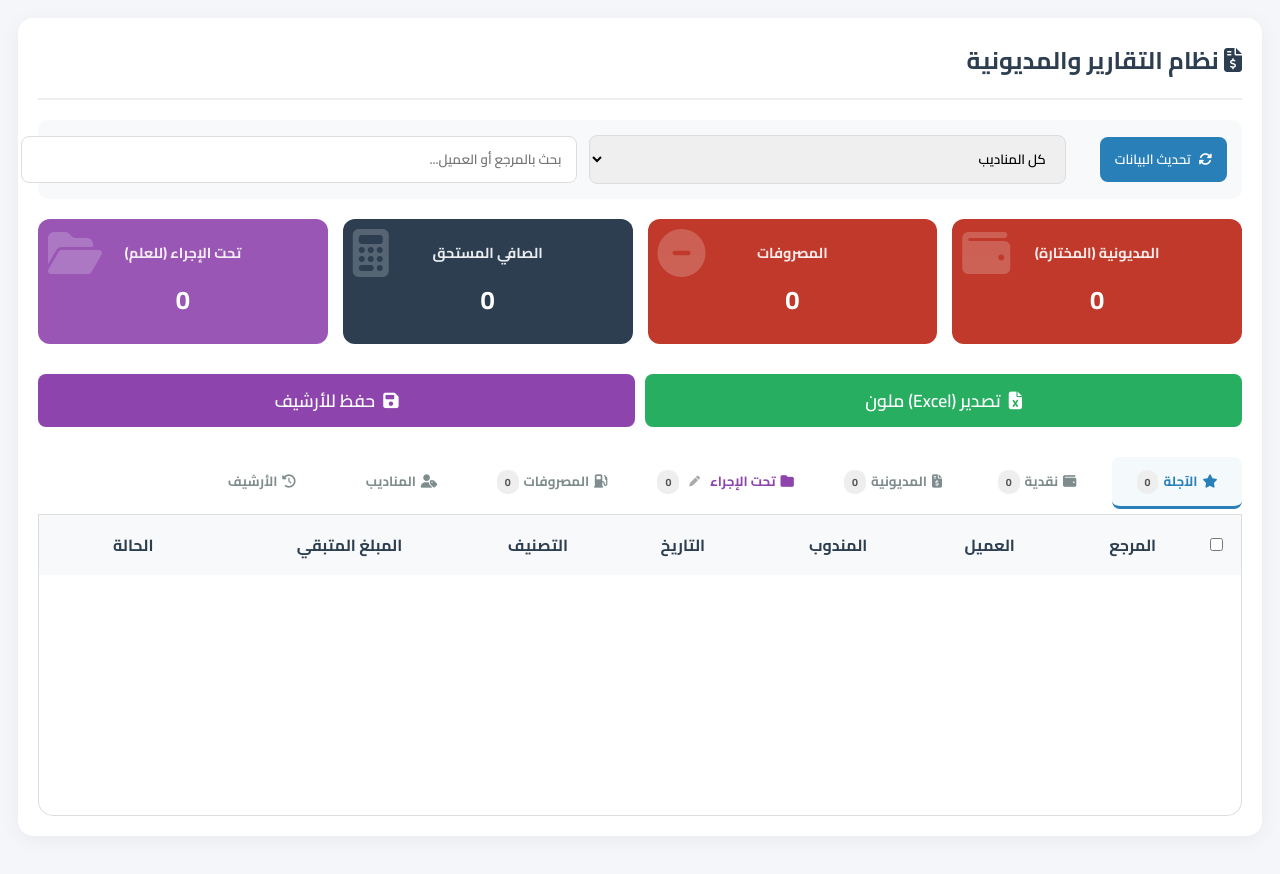
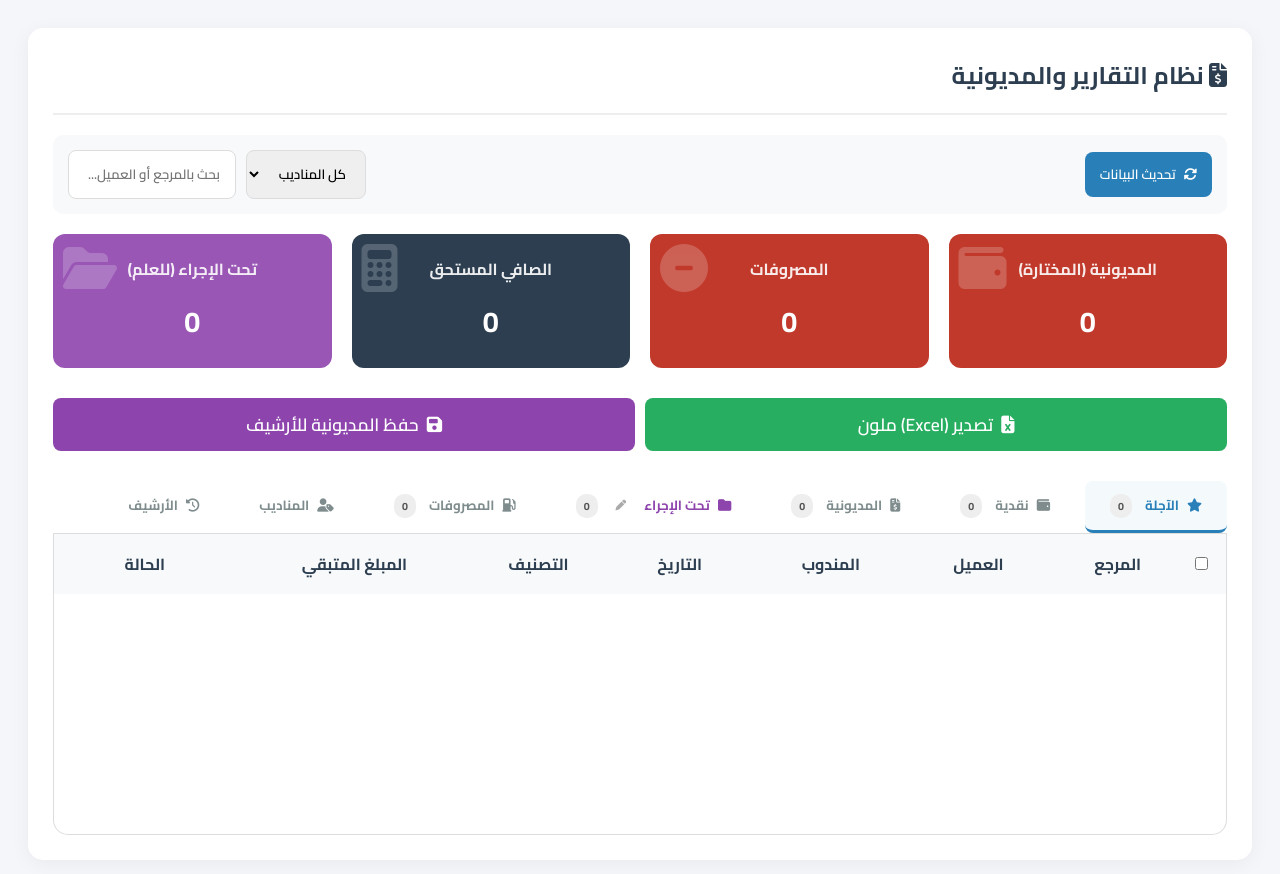
Before and after one commit to mansour42433/Madunia, a plain HTML site: page index.html in a window 1280 px wide. Drawn offline with nearby package versions, Linux system fonts and the light colour scheme; a script that the page names is missing.

Commit message:
Add files via upload

```diff
--- a/index.html
+++ b/index.html
@@ -3,7 +3,7 @@
 <head>
 <meta charset="UTF-8">
 <meta name="viewport" content="width=device-width, initial-scale=1.0">
-<title>نظام التقرير الشامل المطور (نسخة مخصصة)</title>
+<title>نظام التقرير الشامل </title>
 
 <link rel="preconnect" href="https://fonts.googleapis.com">
 <link rel="preconnect" href="https://fonts.gstatic.com" crossorigin>
@@ -14,49 +14,38 @@
 <script src="https://cdnjs.cloudflare.com/ajax/libs/FileSaver.js/2.0.5/FileSaver.min.js"></script>
 
 <style>
-:root{--p:#2980b9;--d:#2c3e50;--r:#c0392b;--g:#27ae60;--o:#f39c12;--cust:#8e44ad; --bg:#f4f6f9}
-body{font-family:'Cairo', sans-serif; background:var(--bg); padding:10px; color: var(--d); padding-bottom: 140px;}
-.box{background:#fff;padding:20px;border-radius:15px;max-width:1400px;margin:auto;box-shadow: 0 4px 20px rgba(0,0,0,0.05)}
-h2{margin-top:0; border-bottom: 2px solid #eee; padding-bottom: 15px; margin-bottom: 20px; display:flex; justify-content:space-between; align-items:center; flex-wrap: wrap; gap: 10px;}
-.stats{display:grid;grid-template-columns:repeat(auto-fit,minmax(160px,1fr));gap:15px;margin-bottom:25px}
+/* تمت إضافة متغير لون جديد --cust للتبويب المخصص */
+:root{--p:#2980b9;--d:#2c3e50;--r:#c0392b;--g:#27ae60;--o:#f39c12;--cust:#8e44ad;--bg:#f4f6f9}
+body{font-family:'Cairo', sans-serif; background:var(--bg); padding:20px; color: var(--d); padding-bottom: 120px;}
+.box{background:#fff;padding:25px;border-radius:15px;max-width:1400px;margin:auto;box-shadow: 0 4px 20px rgba(0,0,0,0.05)}
+h2{margin-top:0; border-bottom: 2px solid #eee; padding-bottom: 15px; margin-bottom: 20px; display:flex; justify-content:space-between; align-items:center}
+.stats{display:grid;grid-template-columns:repeat(auto-fit,minmax(200px,1fr));gap:20px;margin-bottom:25px}
 .card{padding:20px;border-radius:12px;color:#fff;text-align:center;position: relative; overflow: hidden;}
-.card h3 {margin: 0 0 10px; font-size: 0.9rem; opacity: 0.9;}
-.card-val {font-size: 1.6em; font-weight: bold;}
+.card h3 {margin: 0 0 10px; font-size: 1rem; opacity: 0.9;}
+.card-val {font-size: 1.8em; font-weight: bold;}
 .card i {position: absolute; top: 10px; left: 10px; opacity: 0.2; font-size: 3em;}
-
 .controls{display:flex;flex-wrap:wrap;gap:12px;margin-bottom:20px;align-items:center; background: #f8f9fa; padding: 15px; border-radius: 10px;}
-input,select,button{padding:10px 15px;border-radius:8px;border:1px solid #ddd; font-family: 'Cairo'; font-weight: 600; outline: none; flex: 1;}
-button{background:var(--d);color:#fff;border:none;cursor:pointer;transition:0.2s; display: inline-flex; align-items: center; justify-content: center; gap: 8px; flex: unset;}
+input,select,button{padding:10px 15px;border-radius:8px;border:1px solid #ddd; font-family: 'Cairo'; font-weight: 600; outline: none;}
+button{background:var(--d);color:#fff;border:none;cursor:pointer;transition:0.2s; display: inline-flex; align-items: center; gap: 8px;}
 button:hover{transform: translateY(-2px);}
 button.refresh {background: var(--p);}
 button.save-archive {background: #8e44ad; width: 100%; justify-content: center; font-size: 1.1em; margin-top: 5px;}
 button.export-all {background: #27ae60; width: 100%; justify-content: center; font-size: 1.1em; margin-top: 5px;}
 
-.tabs{display:flex; gap:10px; margin-bottom:0; border-bottom: 1px solid #ddd; overflow-x: auto; padding-bottom: 5px;}
-.tab{padding:12px 20px; background:transparent; border:none; border-bottom: 3px solid transparent; cursor:pointer; font-weight: 700; color: #7f8c8d; min-width: 130px; transition: 0.3s; position: relative; display: flex; align-items: center; gap: 5px; white-space: nowrap;}
+.tabs{display:flex;gap:10px;margin-bottom:0; border-bottom: 1px solid #ddd; overflow-x: auto;}
+.tab{padding:12px 25px;background:transparent;border:none;border-bottom: 3px solid transparent; cursor:pointer; font-weight: 700; color: #7f8c8d; min-width: 120px; transition: 0.3s; position: relative;}
 .tab:hover {color: var(--p);}
 .tab.active{color:var(--p);border-bottom-color:var(--p); background: rgba(41, 128, 185, 0.05);}
-.tab-badge {background: #eee; color: #555; padding: 2px 8px; border-radius: 10px; font-size: 0.8em;}
-.edit-icon {font-size: 0.8em; color: #aaa; padding: 5px; cursor: pointer;}
+.tab-badge {background: #eee; color: #555; padding: 2px 8px; border-radius: 10px; font-size: 0.8em; margin-right: 5px;}
+/* أيقونة التعديل للتبويب المخصص */
+.edit-icon {font-size: 0.8em; color: #aaa; margin-right: 5px; cursor: pointer; padding: 5px;}
 .edit-icon:hover {color: var(--d);}
 
-/* تحسين الجدول للجوال */
-.table-responsive {
-    overflow-x: auto;
-    background: #fff;
-    border-radius: 0 0 15px 15px;
-    border: 1px solid #ddd;
-    border-top: none;
-    min-height: 300px;
-    -webkit-overflow-scrolling: touch; /* نعومة التمرير في الآيفون */
-}
-table {
-    width: 100%;
-    border-collapse: collapse;
-    min-width: 1200px; /* إجبار الجدول ليكون عريضاً ليسمح بالتمرير */
-}
-th{background:#f8f9fa;color:var(--d);padding:15px; text-align: right; font-weight: 700; white-space: nowrap;}
-td{padding:12px 15px;border-bottom: 1px solid #eee; vertical-align: middle; white-space: nowrap;}
+/* تعديل بسيط هنا: جعل الجدول يقبل التمرير الأفقي بشكل أفضل للجوال */
+.table-responsive {overflow-x: auto; background: #fff; border-radius: 0 0 15px 15px; border: 1px solid #ddd; border-top: none; min-height: 300px; -webkit-overflow-scrolling: touch;}
+table{width:100%;border-collapse:collapse; min-width:1100px;} /* تم زيادة العرض لضمان التمرير */
+th{background:#f8f9fa;color:var(--d);padding:15px; text-align: right; font-weight: 700;}
+td{padding:12px 15px;border-bottom: 1px solid #eee; vertical-align: middle;}
 tr:last-child td {border-bottom: none;}
 
 .tag {padding: 4px 10px; border-radius: 20px; font-size: 0.85em; font-weight: bold;}
@@ -66,17 +55,14 @@ tr:last-child td {border-bottom: none;}
 .tag-custom {background: #f5eef8; color: var(--cust);}
 .tag-part {background: #fff3cd; color: #856404;}
 
-.floating-bar {position: fixed; bottom: 20px; left: 50%; transform: translateX(-50%) translateY(150px); background: var(--d); color: #fff; padding: 15px; width: 90%; max-width: 600px; border-radius: 15px; display: flex; flex-direction: column; align-items: center; gap: 15px; box-shadow: 0 10px 30px rgba(0,0,0,0.4); z-index: 1000; transition: 0.4s; opacity: 0;}
+.floating-bar {position: fixed; bottom: 30px; left: 50%; transform: translateX(-50%) translateY(100px); background: var(--d); color: #fff; padding: 15px 30px; border-radius: 50px; display: flex; align-items: center; gap: 20px; box-shadow: 0 10px 30px rgba(0,0,0,0.3); z-index: 1000; transition: 0.4s; opacity: 0;}
 .floating-bar.show {transform: translateX(-50%) translateY(0); opacity: 1;}
-.floating-bar div:first-child {font-weight: bold;}
-#actionButtons {display: flex; gap: 10px; flex-wrap: wrap; justify-content: center;}
 
-.expense-form {display: flex; gap: 10px; background: #fff5f5; padding: 15px; border-radius: 8px; align-items: end; margin-bottom: 15px; flex-wrap: wrap;}
-.expense-form div {flex: 1; min-width: 150px;}
+.expense-form {display: flex; gap: 10px; background: #fff5f5; padding: 15px; border-radius: 8px; align-items: end; margin-bottom: 15px;}
+.expense-form div {flex: 1;}
 .expense-form label {display: block; font-size: 0.8em; margin-bottom: 5px; color: #c0392b;}
 
-.history-item {border: 1px solid #ddd; padding: 15px; margin-bottom: 10px; border-radius: 8px; display: flex; flex-direction: column; gap: 10px; background: #fdfdfd;}
-@media (min-width: 768px) { .history-item { flex-direction: row; justify-content: space-between; align-items: center; } }
+.history-item {border: 1px solid #ddd; padding: 15px; margin-bottom: 10px; border-radius: 8px; display: flex; justify-content: space-between; align-items: center; background: #fdfdfd;}
 .history-info strong {display: block; font-size: 1.1em; color: var(--d);}
 .history-info span {color: #777; font-size: 0.9em;}
 </style>
@@ -87,11 +73,9 @@ tr:last-child td {border-bottom: none;}
     <div class="controls">
         <button onclick="fetchData()" id="upBtn" class="refresh"><i class="fas fa-sync-alt"></i> تحديث البيانات</button>
         <span id="status" style="margin-right: 10px; font-weight: bold; color: var(--p);"></span>
-        <div style="flex-grow: 1; display:flex; gap:10px; min-width: 250px;">
+        <div style="margin-right: auto; display:flex; gap:10px;">
             <select id="creatorFilter" onchange="handleFilterChange()"><option value="all">كل المناديب</option></select>
-        </div>
-        <div style="flex-grow: 1; min-width: 200px;">
-            <input id="searchInput" placeholder="بحث بالمرجع أو العميل..." onkeyup="renderCurrentTab()" style="width: 100%;">
+            <input id="searchInput" placeholder="بحث بالمرجع أو العميل..." onkeyup="renderCurrentTab()">
         </div>
     </div>
 
@@ -102,9 +86,9 @@ tr:last-child td {border-bottom: none;}
         <div class="card" style="background:var(--cust); opacity: 0.9;"><i class="fas fa-folder-open"></i><h3 id="stat-custom-label">مخصص</h3><span id="stat-custom" class="card-val">0</span></div>
     </div>
 
-    <div style="display: flex; gap: 10px; flex-wrap: wrap;">
-        <button onclick="exportToExcel(false)" class="export-all" style="flex:1"><i class="fas fa-file-excel"></i> تصدير (Excel) ملون</button>
-        <button onclick="saveToHistory()" class="save-archive" style="flex:1"><i class="fas fa-save"></i> حفظ للأرشيف</button>
+    <div style="display: flex; gap: 10px;">
+        <button onclick="exportToExcel(false)" class="export-all"><i class="fas fa-file-excel"></i> تصدير (Excel) ملون</button>
+        <button onclick="saveToHistory()" class="save-archive"><i class="fas fa-save"></i> حفظ المديونية للأرشيف</button>
     </div>
 
     <br>
@@ -115,7 +99,8 @@ tr:last-child td {border-bottom: none;}
         <button class="tab" id="tab-debt" onclick="switchTab('debt')"><i class="fas fa-file-invoice-dollar"></i> المديونية<span id="badge-debt" class="tab-badge">0</span></button>
 
         <button class="tab" id="tab-custom" onclick="switchTab('custom')" style="color:var(--cust)">
-            <i class="fas fa-folder"></i> <span id="lbl-custom">مخصص</span>
+            <i class="fas fa-folder"></i>
+            <span id="lbl-custom">مخصص</span>
             <i class="fas fa-pen edit-icon" onclick="renameCustomTab(event)" title="تغيير الاسم"></i>
             <span id="badge-custom" class="tab-badge">0</span>
         </button>
@@ -169,33 +154,20 @@ tr:last-child td {border-bottom: none;}
 
 <div class="floating-bar" id="floatBar">
     <div>تم تحديد: <span id="selCount">0</span></div>
-    <div id="actionButtons"></div>
+    <div id="actionButtons" style="margin-right:20px; display:flex; gap:10px"></div>
 </div>
 
 <script>
-// ===========================================
-// إعدادات API (نفس الأصلية تماماً)
-// ===========================================
 const API_URL = "/api/get-data";
 const TARGET_SKU_FALLBACK = "754500950512";
-
-// إضافة مفاتيح التخزين الجديدة للتبويب المخصص
-const STORAGE = {
-    INVOICES:"sys_inv_v6",
-    DEBT_IDS:"sys_debt_v6",
-    EXPENSES:"sys_exp_v6",
-    NICKS:"sys_nicks_v6",
-    HISTORY:"sys_hist_v1",
-    CUST_IDS: "sys_cust_ids_v1",  // لتخزين فواتير التبويب الخاص
-    CUST_NAME: "sys_cust_name_v1" // لتخزين اسم التبويب
-};
+// تمت إضافة مفاتيح التخزين للتبويب الجديد (CUST_IDS, CUST_NAME)
+const STORAGE = {INVOICES:"sys_inv_v6",DEBT_IDS:"sys_debt_v6",EXPENSES:"sys_exp_v6",NICKS:"sys_nicks_v6", HISTORY:"sys_hist_v1", CUST_IDS:"sys_cust_ids_v1", CUST_NAME:"sys_cust_name_v1"};
 
 let invoices=[], debtIds=[], expenses=[], nicknames={}, historyLog=[], customIds=[], selectedIds=new Set(), currentTab='delayed';
 let customTabName = "تحت الإجراء"; // الاسم الافتراضي
 let currentStats = { debt: 0, expenses: 0, net: 0, delayed: 0, custom: 0 };
 
 function init(){
-    // تحميل البيانات الأصلية
     invoices=JSON.parse(localStorage.getItem(STORAGE.INVOICES)||"[]");
     debtIds=JSON.parse(localStorage.getItem(STORAGE.DEBT_IDS)||"[]");
     expenses=JSON.parse(localStorage.getItem(STORAGE.EXPENSES)||"[]");
@@ -265,7 +237,7 @@ function handleFilterChange() {
     renderCurrentTab();
 }
 
-// === دوال التبويب المخصص ===
+// دالة تسمية التبويب
 function renameCustomTab(e) {
     e.stopPropagation();
     const newName = prompt("أدخل الاسم الجديد للتبويب:", customTabName);
@@ -292,14 +264,13 @@ function getFilteredInvoices(){
         if(!creatorMatch) return false;
 
         const inDebt=debtIds.includes(inv.id);
-        const inCustom=customIds.includes(inv.id); // هل الفاتورة في المخصص؟
+        const inCustom=customIds.includes(inv.id); // تحقق هل هي في المخصص
 
         let tabMatch=false;
-        // تعديل المنطق لفصل الفواتير تماماً
-        if(currentTab==='debt') tabMatch=inDebt && !inCustom;
+        if(currentTab==='debt') tabMatch=inDebt && !inCustom; // المديونية لا تعرض ما هو في المخصص
         else if(currentTab==='delayed') tabMatch=inv.is_delayed && !inDebt && !inCustom;
         else if(currentTab==='cash') tabMatch=!inv.is_delayed && !inDebt && !inCustom;
-        else if(currentTab==='custom') tabMatch=inCustom; // عرض المخصص
+        else if(currentTab==='custom') tabMatch=inCustom; // عرض المخصص فقط
 
         const searchMatch=inv.ref.toLowerCase().includes(search)||inv.customer.toLowerCase().includes(search);
 
@@ -313,7 +284,7 @@ function calculateStats(){
     const filteredExpenses = expenses.filter(e => creator === 'all' || e.creator === creator);
     const totalExp = filteredExpenses.reduce((a, b) => a + b.amount, 0);
 
-    // حساب المديونية (باستثناء المخصص)
+    // حساب المديونية (يستثني المخصص)
     const debtInvoices = invoices.filter(inv => {
         const isDebt = debtIds.includes(inv.id);
         const inCustom = customIds.includes(inv.id);
@@ -332,6 +303,7 @@ function calculateStats(){
     });
     const totalCustom = customInvoices.reduce((a, b) => a + b.due, 0);
 
+    // حساب الآجل
     const delayedInvoices = invoices.filter(inv => {
         const isDelayed = inv.is_delayed;
         const isDebt = debtIds.includes(inv.id);
@@ -342,7 +314,8 @@ function calculateStats(){
     });
     const totalDelayed = delayedInvoices.reduce((a, b) => a + b.due, 0);
 
-    const net = totalDebt - totalExp; // المخصص لا يدخل هنا
+    // الصافي (لا يشمل المخصص)
+    const net = totalDebt - totalExp;
 
     document.getElementById("stat-delayed").innerText = totalDelayed.toLocaleString();
     document.getElementById("stat-debt").innerText = totalDebt.toLocaleString();
@@ -505,7 +478,7 @@ function updateFloatingBar(){
         const actionsDiv=document.getElementById("actionButtons");
         let buttonsHTML = "";
 
-        // تحديث الأزرار حسب التبويب المخصص
+        // تحديث الأزرار لتشمل التبويب المخصص
         if(currentTab==='delayed'){
              buttonsHTML+=`<button onclick="moveToDebt()" style="background:#e74c3c">نقل للمديونية</button>`;
              buttonsHTML+=`<button onclick="moveToCustom()" style="background:var(--cust)">نقل لـ ${customTabName}</button>`;
@@ -555,11 +528,10 @@ function moveToDebtFromCustom(){
     calculateStats(); renderCurrentTab();
 }
 
-// === الدوال الأصلية ===
 function moveToDebt(){
     selectedIds.forEach(id=>{
         if(!debtIds.includes(id)) debtIds.push(id);
-        if(customIds.includes(id)) customIds = customIds.filter(c => c !== id); // التأكد
+        if(customIds.includes(id)) customIds = customIds.filter(c => c !== id); // التأكد من الإزالة من المخصص
     });
     localStorage.setItem(STORAGE.DEBT_IDS,JSON.stringify(debtIds));
     localStorage.setItem(STORAGE.CUST_IDS,JSON.stringify(customIds));
@@ -836,7 +808,7 @@ async function generateColoredExcel(name, debtInvs, exps, delayedInvs, customInv
 
     // --- الآجل ---
     const totalDelayed = delayedInvs.reduce((a,b)=>a+b.due,0);
-    const delayHeader = sheet.addRow(['الفواتير الآجلة المتبقية (للعلم فقط)']);
+    const delayHeader = sheet.addRow(['الفواتير الآجلة المتبقية (للعلم فقط - لا تدخل في الصافي)']);
     sheet.mergeCells(`A${delayHeader.number}:D${delayHeader.number}`);
     delayHeader.font = { bold: true, color: { argb: 'FFFFFFFF' } };
     delayHeader.fill = { type: 'pattern', pattern:'solid', fgColor:{argb:'FF27AE60'} }; // أخضر
```
